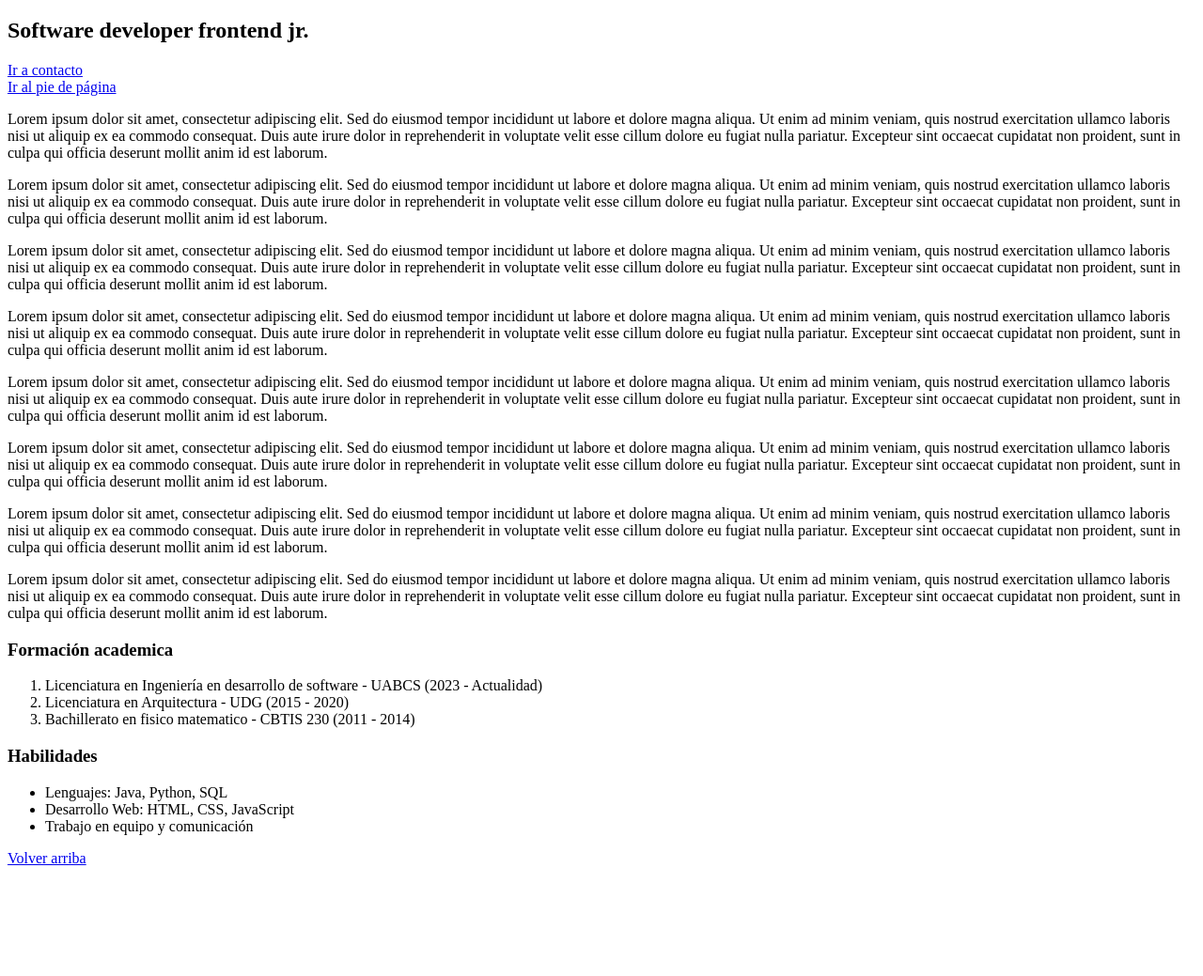
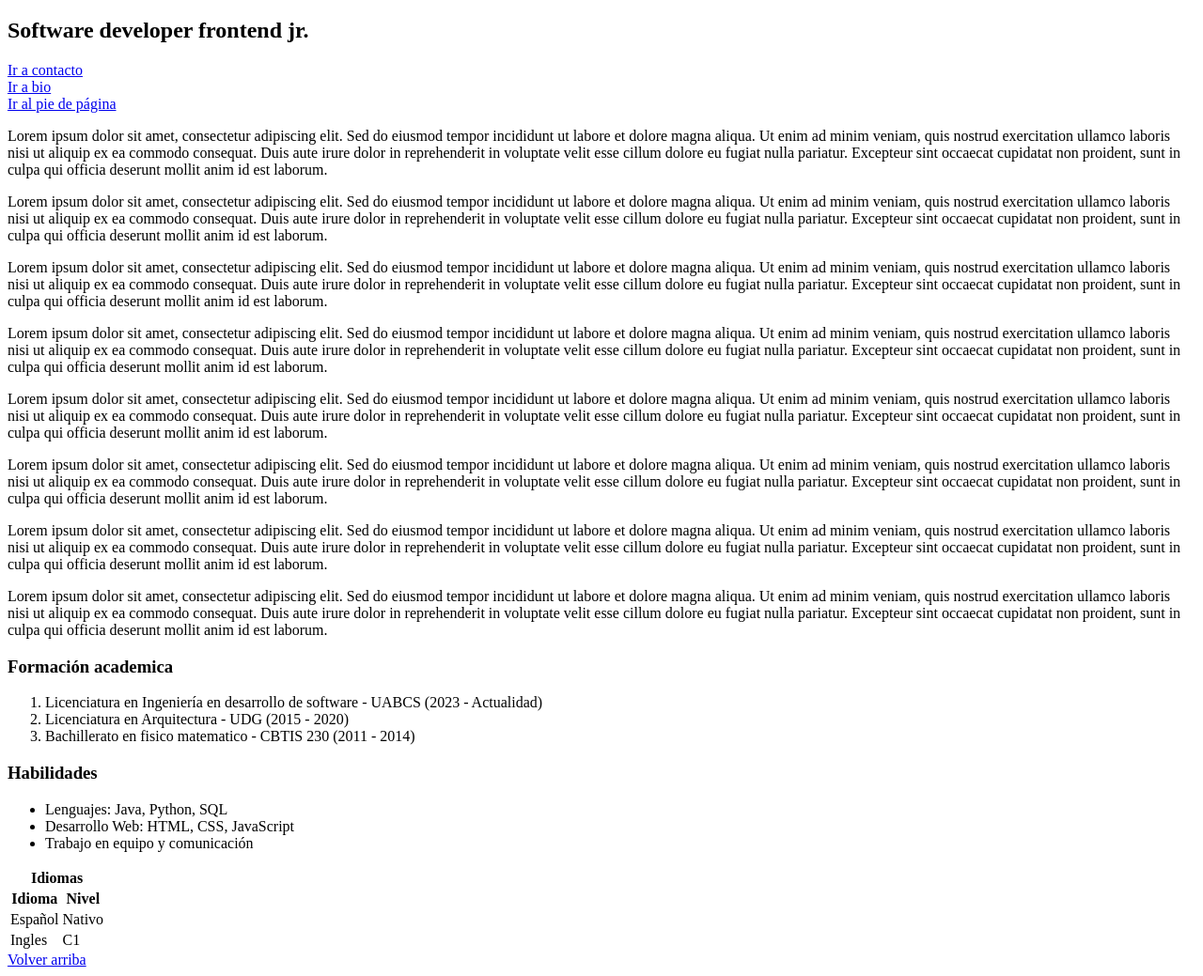
Before and after one commit to JesusJimenez2107/IDSTV25-2, a plain HTML site: page index.html in a window 1280 px wide. Shown: the part 61-1100 px from the top of the page at 94% size. Before the commit the page ends 992 px from the top, so only its background shows below. Drawn offline with Linux system fonts and the light colour scheme.

Commit message:
A12 Crea una carpeta views

```diff
--- a/index.html
+++ b/index.html
@@ -1,17 +1,19 @@
 <!DOCTYPE html>
 <html>
+
 <head>
 	<meta charset="utf-8">
 	<meta name="viewport" content="width=device-width, initial-scale=1">
 	<title>
 		CV Jesus Jimenez
 	</title>
-		<meta name= "author" content="Jesus Jimenez">
-		<meta name= "description" content="En esta página web se muestra el contenido de la experiencia profesional
+	<meta name="author" content="Jesus Jimenez">
+	<meta name="description" content="En esta página web se muestra el contenido de la experiencia profesional
 		del MTI. Jesus Jimenez">
 
 	<meta name="keywords" content="cv,developer,backend">
 </head>
+
 <body>
 	<h1>
 		Bienvenido a mi cv.
@@ -23,39 +25,76 @@
 	<a href="contact.html">
 		Ir a contacto
 	</a><br>
+	<a href="./views/bio.html">
+			Ir a bio
+		</a>
+
+		<br>
 
 	<a href="#footer">Ir al pie de página</a>
 
 	<p>
-	    Lorem ipsum dolor sit amet, consectetur adipiscing elit. Sed do eiusmod tempor incididunt ut labore et dolore magna aliqua. Ut enim ad minim veniam, quis nostrud exercitation ullamco laboris nisi ut aliquip ex ea commodo consequat. Duis aute irure dolor in reprehenderit in voluptate velit esse cillum dolore eu fugiat nulla pariatur. Excepteur sint occaecat cupidatat non proident, sunt in culpa qui officia deserunt mollit anim id est laborum.
+		Lorem ipsum dolor sit amet, consectetur adipiscing elit. Sed do eiusmod tempor incididunt ut labore et dolore
+		magna aliqua. Ut enim ad minim veniam, quis nostrud exercitation ullamco laboris nisi ut aliquip ex ea commodo
+		consequat. Duis aute irure dolor in reprehenderit in voluptate velit esse cillum dolore eu fugiat nulla
+		pariatur. Excepteur sint occaecat cupidatat non proident, sunt in culpa qui officia deserunt mollit anim id est
+		laborum.
 	</p>
 
 	<p>
-	    Lorem ipsum dolor sit amet, consectetur adipiscing elit. Sed do eiusmod tempor incididunt ut labore et dolore magna aliqua. Ut enim ad minim veniam, quis nostrud exercitation ullamco laboris nisi ut aliquip ex ea commodo consequat. Duis aute irure dolor in reprehenderit in voluptate velit esse cillum dolore eu fugiat nulla pariatur. Excepteur sint occaecat cupidatat non proident, sunt in culpa qui officia deserunt mollit anim id est laborum.
+		Lorem ipsum dolor sit amet, consectetur adipiscing elit. Sed do eiusmod tempor incididunt ut labore et dolore
+		magna aliqua. Ut enim ad minim veniam, quis nostrud exercitation ullamco laboris nisi ut aliquip ex ea commodo
+		consequat. Duis aute irure dolor in reprehenderit in voluptate velit esse cillum dolore eu fugiat nulla
+		pariatur. Excepteur sint occaecat cupidatat non proident, sunt in culpa qui officia deserunt mollit anim id est
+		laborum.
 	</p>
 
 	<p>
-	    Lorem ipsum dolor sit amet, consectetur adipiscing elit. Sed do eiusmod tempor incididunt ut labore et dolore magna aliqua. Ut enim ad minim veniam, quis nostrud exercitation ullamco laboris nisi ut aliquip ex ea commodo consequat. Duis aute irure dolor in reprehenderit in voluptate velit esse cillum dolore eu fugiat nulla pariatur. Excepteur sint occaecat cupidatat non proident, sunt in culpa qui officia deserunt mollit anim id est laborum.
+		Lorem ipsum dolor sit amet, consectetur adipiscing elit. Sed do eiusmod tempor incididunt ut labore et dolore
+		magna aliqua. Ut enim ad minim veniam, quis nostrud exercitation ullamco laboris nisi ut aliquip ex ea commodo
+		consequat. Duis aute irure dolor in reprehenderit in voluptate velit esse cillum dolore eu fugiat nulla
+		pariatur. Excepteur sint occaecat cupidatat non proident, sunt in culpa qui officia deserunt mollit anim id est
+		laborum.
 	</p>
 
 	<p>
-	    Lorem ipsum dolor sit amet, consectetur adipiscing elit. Sed do eiusmod tempor incididunt ut labore et dolore magna aliqua. Ut enim ad minim veniam, quis nostrud exercitation ullamco laboris nisi ut aliquip ex ea commodo consequat. Duis aute irure dolor in reprehenderit in voluptate velit esse cillum dolore eu fugiat nulla pariatur. Excepteur sint occaecat cupidatat non proident, sunt in culpa qui officia deserunt mollit anim id est laborum.
+		Lorem ipsum dolor sit amet, consectetur adipiscing elit. Sed do eiusmod tempor incididunt ut labore et dolore
+		magna aliqua. Ut enim ad minim veniam, quis nostrud exercitation ullamco laboris nisi ut aliquip ex ea commodo
+		consequat. Duis aute irure dolor in reprehenderit in voluptate velit esse cillum dolore eu fugiat nulla
+		pariatur. Excepteur sint occaecat cupidatat non proident, sunt in culpa qui officia deserunt mollit anim id est
+		laborum.
 	</p>
 
 	<p>
-	    Lorem ipsum dolor sit amet, consectetur adipiscing elit. Sed do eiusmod tempor incididunt ut labore et dolore magna aliqua. Ut enim ad minim veniam, quis nostrud exercitation ullamco laboris nisi ut aliquip ex ea commodo consequat. Duis aute irure dolor in reprehenderit in voluptate velit esse cillum dolore eu fugiat nulla pariatur. Excepteur sint occaecat cupidatat non proident, sunt in culpa qui officia deserunt mollit anim id est laborum.
+		Lorem ipsum dolor sit amet, consectetur adipiscing elit. Sed do eiusmod tempor incididunt ut labore et dolore
+		magna aliqua. Ut enim ad minim veniam, quis nostrud exercitation ullamco laboris nisi ut aliquip ex ea commodo
+		consequat. Duis aute irure dolor in reprehenderit in voluptate velit esse cillum dolore eu fugiat nulla
+		pariatur. Excepteur sint occaecat cupidatat non proident, sunt in culpa qui officia deserunt mollit anim id est
+		laborum.
 	</p>
 
 	<p>
-	    Lorem ipsum dolor sit amet, consectetur adipiscing elit. Sed do eiusmod tempor incididunt ut labore et dolore magna aliqua. Ut enim ad minim veniam, quis nostrud exercitation ullamco laboris nisi ut aliquip ex ea commodo consequat. Duis aute irure dolor in reprehenderit in voluptate velit esse cillum dolore eu fugiat nulla pariatur. Excepteur sint occaecat cupidatat non proident, sunt in culpa qui officia deserunt mollit anim id est laborum.
+		Lorem ipsum dolor sit amet, consectetur adipiscing elit. Sed do eiusmod tempor incididunt ut labore et dolore
+		magna aliqua. Ut enim ad minim veniam, quis nostrud exercitation ullamco laboris nisi ut aliquip ex ea commodo
+		consequat. Duis aute irure dolor in reprehenderit in voluptate velit esse cillum dolore eu fugiat nulla
+		pariatur. Excepteur sint occaecat cupidatat non proident, sunt in culpa qui officia deserunt mollit anim id est
+		laborum.
 	</p>
 
 	<p>
-	    Lorem ipsum dolor sit amet, consectetur adipiscing elit. Sed do eiusmod tempor incididunt ut labore et dolore magna aliqua. Ut enim ad minim veniam, quis nostrud exercitation ullamco laboris nisi ut aliquip ex ea commodo consequat. Duis aute irure dolor in reprehenderit in voluptate velit esse cillum dolore eu fugiat nulla pariatur. Excepteur sint occaecat cupidatat non proident, sunt in culpa qui officia deserunt mollit anim id est laborum.
+		Lorem ipsum dolor sit amet, consectetur adipiscing elit. Sed do eiusmod tempor incididunt ut labore et dolore
+		magna aliqua. Ut enim ad minim veniam, quis nostrud exercitation ullamco laboris nisi ut aliquip ex ea commodo
+		consequat. Duis aute irure dolor in reprehenderit in voluptate velit esse cillum dolore eu fugiat nulla
+		pariatur. Excepteur sint occaecat cupidatat non proident, sunt in culpa qui officia deserunt mollit anim id est
+		laborum.
 	</p>
 
 	<p>
-	    Lorem ipsum dolor sit amet, consectetur adipiscing elit. Sed do eiusmod tempor incididunt ut labore et dolore magna aliqua. Ut enim ad minim veniam, quis nostrud exercitation ullamco laboris nisi ut aliquip ex ea commodo consequat. Duis aute irure dolor in reprehenderit in voluptate velit esse cillum dolore eu fugiat nulla pariatur. Excepteur sint occaecat cupidatat non proident, sunt in culpa qui officia deserunt mollit anim id est laborum.
+		Lorem ipsum dolor sit amet, consectetur adipiscing elit. Sed do eiusmod tempor incididunt ut labore et dolore
+		magna aliqua. Ut enim ad minim veniam, quis nostrud exercitation ullamco laboris nisi ut aliquip ex ea commodo
+		consequat. Duis aute irure dolor in reprehenderit in voluptate velit esse cillum dolore eu fugiat nulla
+		pariatur. Excepteur sint occaecat cupidatat non proident, sunt in culpa qui officia deserunt mollit anim id est
+		laborum.
 	</p>
 
 	<h3>Formación academica</h3>
@@ -72,6 +111,24 @@
 		<li>Trabajo en equipo y comunicación</li>
 	</ul>
 
+	<table>
+		<tr>
+			<th colspan="2">Idiomas</th>
+		</tr>
+		<tr>
+			<th>Idioma</th>
+			<th>Nivel</th>
+		</tr>
+		<tr>
+			<td>Español</td>
+			<td>Nativo</td>
+		</tr>
+		<tr>
+			<td>Ingles</td>
+			<td>C1</td>
+		</tr>
+	</table>
+
 	<footer id="footer">
 		<a href="#top">Volver arriba</a>
 	</footer>
@@ -79,4 +136,5 @@
 
 
 </body>
+
 </html>
```
Also changed, not shown: contact.html (+12 -2 lines), views/bio.html (added, +33 -0 lines). Lines whose indentation alone changed are shown as unchanged.
